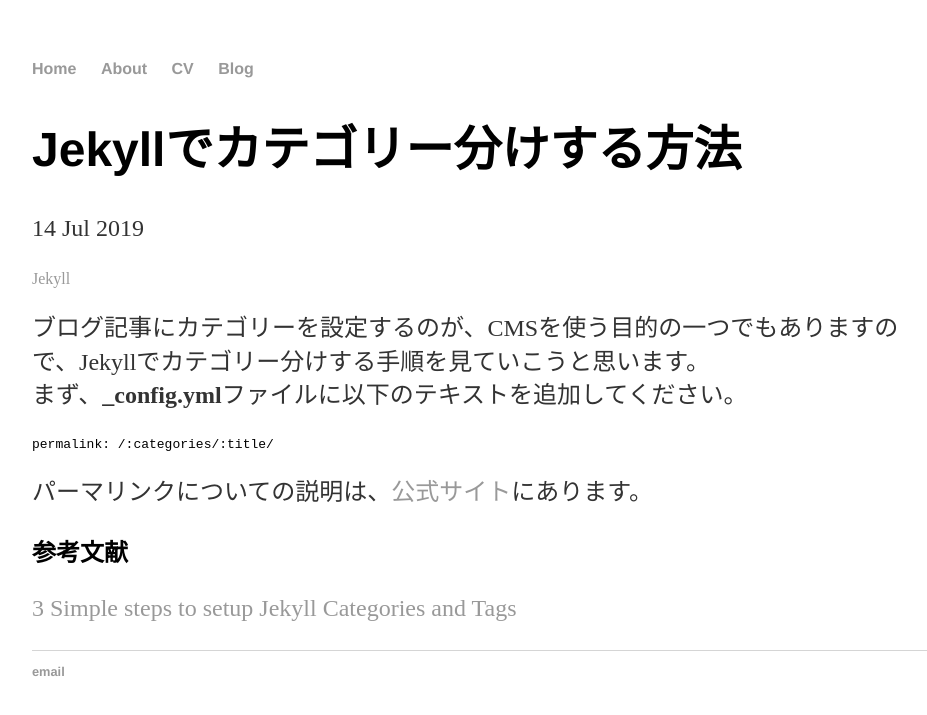
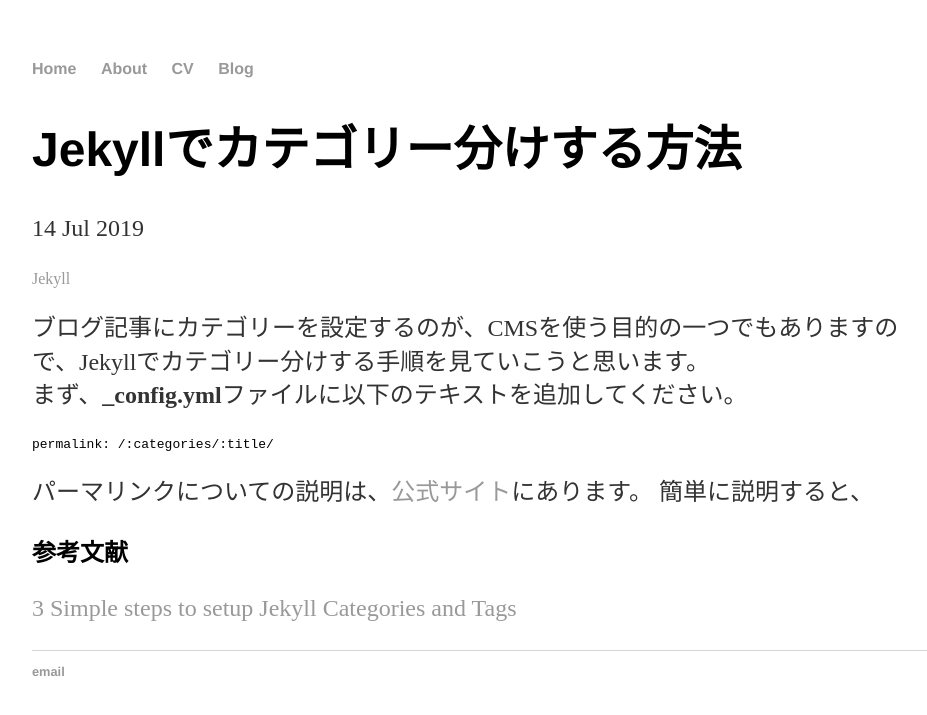
Before and after one commit to agematsu/agematsu.github.io, a Jekyll site: the page built from _posts/2019-07-14-Jekyllでカテゴリー分けする方法.md, in a window 1280 px wide. Shown: the top 715 px of the page, without its empty margins (160-1087 px from the left). Built offline with Jekyll 4.4.1, drawn with Linux system fonts in a browser that asks for light colours.

Commit message:
Update 2019-07-14-Jekyllでカテゴリー分けする方法.md

````diff
--- a/_posts/2019-07-14-Jekyllでカテゴリー分けする方法.md
+++ b/_posts/2019-07-14-Jekyllでカテゴリー分けする方法.md
@@ -10,6 +10,7 @@
 permalink: /:categories/:title/
 ```
 パーマリンクについての説明は、<a href="http://jekyllrb-ja.github.io/docs/permalinks/">公式サイト</a>にあります。
+簡単に説明すると、
 
 ## 参考文献
 <a href="https://blog.webjeda.com/jekyll-categories/">3 Simple steps to setup Jekyll Categories and Tags</a>
````
